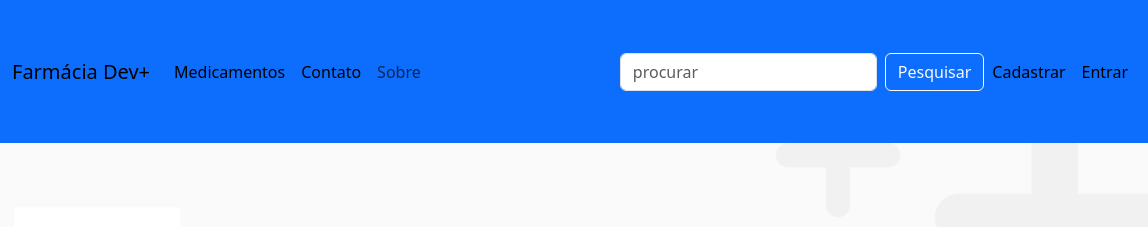
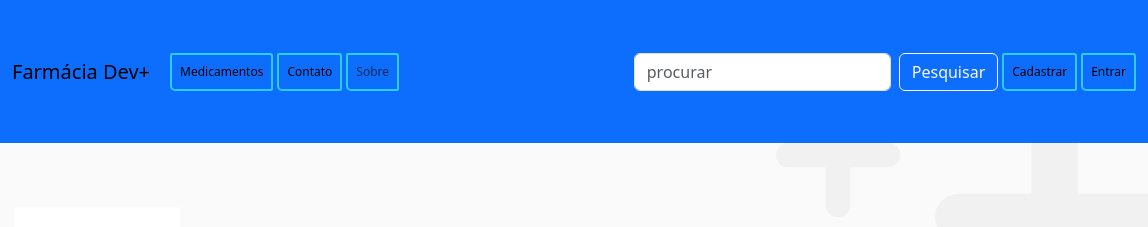
Before and after one commit to joaovitorio7/projetoM01-DevInHouse, a website: page bootstrap/index.html in a window 1280 px wide. Shown: the top 227 px of the page, 132-1280 px from the left. Drawn offline with nearby package versions, Linux system fonts and the light colour scheme.

Commit message:
estiliza nav-item

```diff
--- a/bootstrap/index.html
+++ b/bootstrap/index.html
@@ -8,6 +8,19 @@
     <link rel="shortcut icon" href="/img/Dev +.png" type="image/x-icon">
 
     <title>Fármacia Dev+</title>
+
+    <style>
+      .nav-item a {
+        font-size: 12px;
+        border: 2px solid rgb(47, 205, 245);
+        border-radius: 2px 3px 2px 5px;
+        margin-left: 4px;
+      }
+
+      .nav-item a:hover {
+        background-color: aliceblue;
+      }
+    </style>
   </head>
   <body>
     <header>
```
